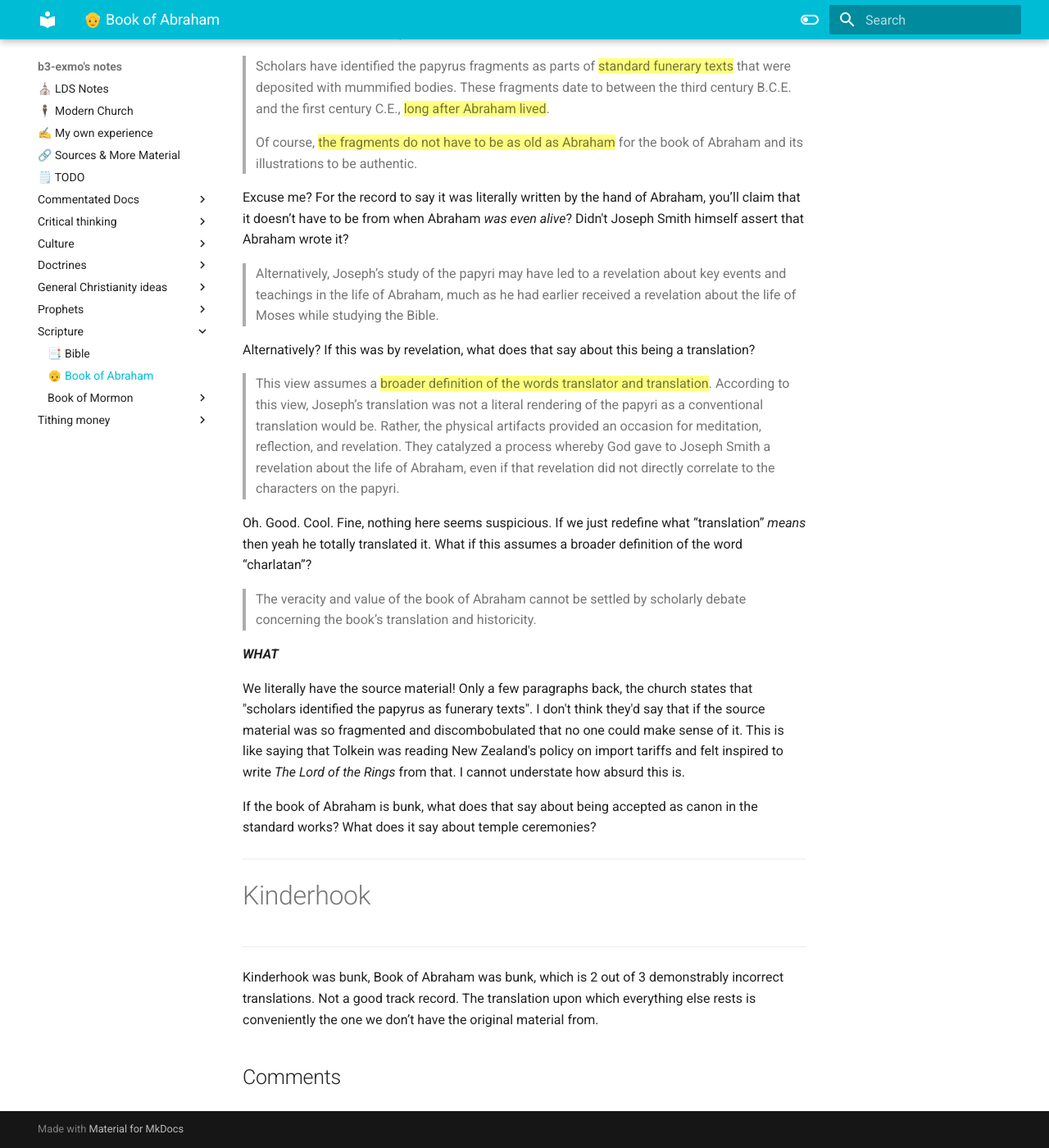
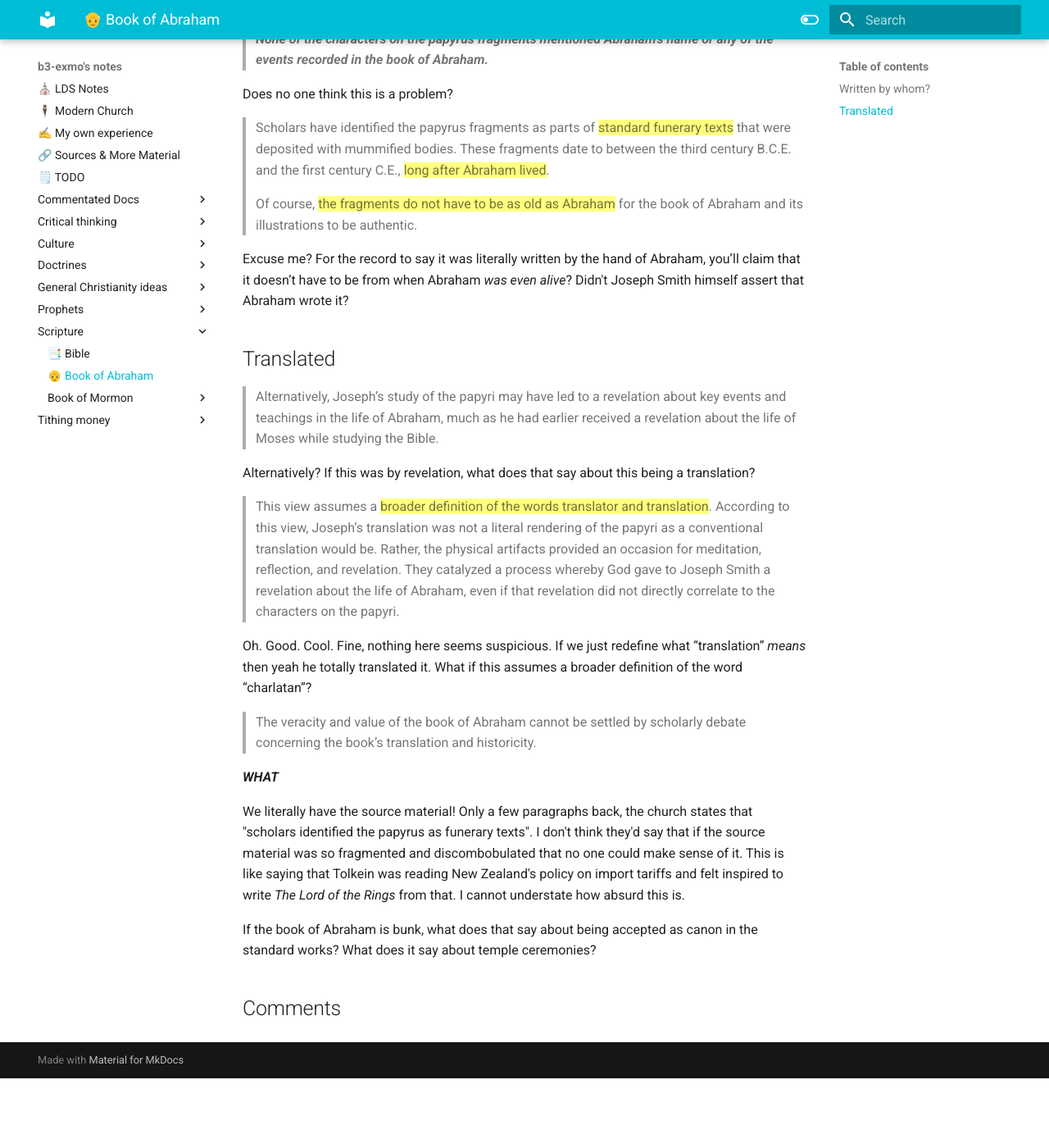
Before and after one commit to b3-exmo/b3-exmo.github.io, an MkDocs documentation site: the page built from docs/Scripture/Book of Abraham.md, in a window 1280 px wide and 1400 px high, scrolled down 644 px. Shown: the whole window at 82% size. Built offline with MkDocs 1.6.1 and Material for MkDocs 9.7.7, drawn with Linux system fonts in a browser that asks for light colours; comment, search, counter and statistics services are not loaded; after the commit the page ends 1959 px from its top, so only the background shows below that.

Commit message:
oop, fix abraham pls

```diff
--- a/docs/Scripture/Book of Abraham.md
+++ b/docs/Scripture/Book of Abraham.md
@@ -6,6 +6,7 @@ The church does have a [Gospel Topics Essay](https://www.churchofjesuschrist.org
 
 No part of it holds water.
 
+## Written by whom?
 > _“A Translation of some ancient Records that have fallen into our hands from the catacombs of Egypt. ==The writings of Abraham== while he was in Egypt, called the Book of Abraham, ==written by his own hand==, upon papyrus.”_
 
 [_Heading of the Book of Abraham_](https://www.churchofjesuschrist.org/study/scriptures/pgp/abr/1?lang=eng&id=study_intro1#study_intro1)
@@ -28,6 +29,7 @@ Does no one think this is a problem?
 
 Excuse me? For the record to say it was literally written by the hand of Abraham, you’ll claim that it doesn’t have to be from when Abraham *was even alive*? Didn't Joseph Smith himself assert that Abraham wrote it?
 
+## Translated
 > Alternatively, Joseph’s study of the papyri may have led to a revelation about key events and teachings in the life of Abraham, much as he had earlier received a revelation about the life of Moses while studying the Bible.
 
 Alternatively? If this was by revelation, what does that say about this being a translation?
@@ -43,12 +45,3 @@ Oh. Good. Cool. Fine, nothing here seems suspicious. If we just redefine what
 We literally have the source material! Only a few paragraphs back, the church states that "scholars identified the papyrus as funerary texts". I don't think they'd say that if the source material was so fragmented and discombobulated that no one could make sense of it. This is like saying that Tolkein was reading New Zealand's policy on import tariffs and felt inspired to write *The Lord of the Rings* from that. I cannot understate how absurd this is.
 
 If the book of Abraham is bunk, what does that say about being accepted as canon in the standard works? What does it say about temple ceremonies?
-
----
-
-# Kinderhook
-
-
----
-
-Kinderhook was bunk, Book of Abraham was bunk, which is 2 out of 3 demonstrably incorrect translations. Not a good track record. The translation upon which everything else rests is conveniently the one we don’t have the original material from.
```
